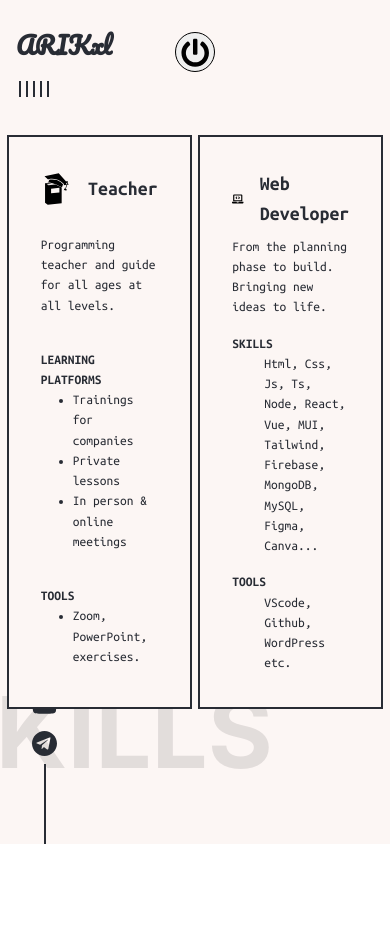
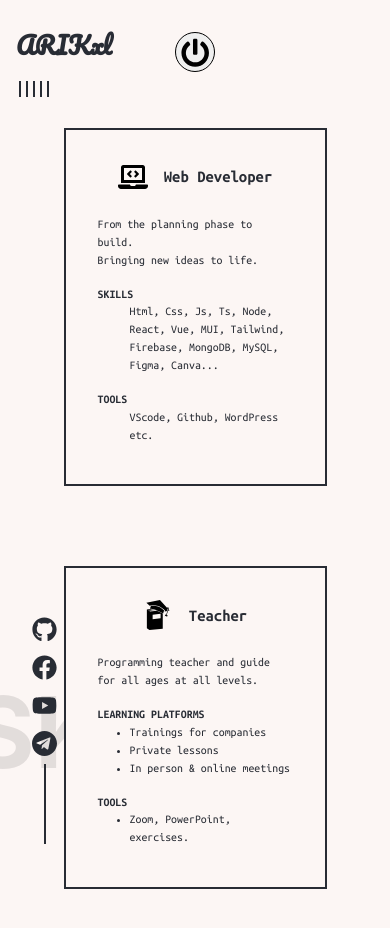
Before and after one commit to arikxl/showtime, a React (Create React App) app: page /skills in a window 390 px wide. Shown: the top 928 px of the page. Before the commit the page ends 844 px from the top, so only its background shows below. Built offline with nearby package versions, Linux system fonts and the light colour scheme.

Commit message:
responsive skills page

```diff
--- a/src/pages/SkillsPage.jsx
+++ b/src/pages/SkillsPage.jsx
@@ -1,13 +1,14 @@
-import React from 'react';
+import React, { lazy } from 'react';
 import styled, { ThemeProvider } from 'styled-components';
 
-import Logo from '../components/Logo';
-import BigTitle from '../components/BigTitle';
-import PowerButton from '../components/PowerButton';
-import SocialIcons from '../components/SocialIcons';
-import BlogParticle from '../components/BlogParticle';
-import { lightTheme } from '../style/Themes';
 import { Develope, Education } from '../components/AllSvg';
+import { lightTheme, mediaQueries } from '../style/Themes';
+
+const Logo = lazy(() => import('../components/Logo'));
+const BigTitle = lazy(() => import('../components/BigTitle'));
+const SocialIcons = lazy(() => import('../components/SocialIcons'));
+const PowerButton = lazy(() => import('../components/PowerButton'));
+const BlogParticle = lazy(() => import('../components/BlogParticle'));
 
 const Main = styled.main`
   background-color:${props => props.theme.body};
@@ -17,6 +18,22 @@ const Main = styled.main`
   display: flex;
   justify-content: space-evenly;
   align-items: center;
+
+  ${mediaQueries(50)`
+    flex-direction:column-reverse;
+    padding:8rem 0;
+    height:auto;
+
+    &>*:nth-child(5){
+      margin-top:5rem;
+    }
+  `};
+
+  ${mediaQueries(30)`
+    &>*:nth-child(5){
+      margin-bottom:4rem;
+    }
+  `};
 `;
 
 const Box = styled.section`
@@ -39,6 +56,15 @@ const Box = styled.section`
     color:${props => props.theme.body};
     background-color: ${props => props.theme.text};
   }
+
+  ${mediaQueries(60)`
+     height: 55vh;
+  `};
+
+  ${mediaQueries(50)`
+    width: 50vw;
+    height: max-content;
+  `};
 `;
 
 const Title = styled.h2`
@@ -47,12 +73,32 @@ const Title = styled.h2`
   align-items: center;
   font-size: calc(1em + 1vw);
 
-    ${Box}:hover &{
+  ${Box}:hover &{
     fill: ${props => props.theme.body};
   }
   &>*:first-child{
     margin-right: 1rem;
   }
+
+  ${mediaQueries(60)`
+    font-size:calc(0.8em + 1vw);
+  `};
+
+  ${mediaQueries(50)`
+    font-size:calc(1em + 2vw);
+    margin-bottom:1rem;
+  `};
+
+  ${mediaQueries(30)`
+    font-size:calc(1em + 1vw);
+  `};
+  ${mediaQueries(25)`
+    font-size:calc(0.8em + 1vw);
+    svg{
+      width:30px;
+      height:30px;
+    }
+  `};
 `;
 
 const Description = styled.div`
@@ -72,6 +118,18 @@ const Description = styled.div`
     color:${props => props.theme.body};
     background-color: ${props => props.theme.text};
   }
+
+  ${mediaQueries(50)`
+    font-size: calc(0.8em + 1vw);
+  `};
+
+  ${mediaQueries(30)`
+    font-size:calc(0.7em + 1vw);
+  `};
+
+  ${mediaQueries(25)`
+    font-size:calc(0.5em + 1vw);
+  `};
 `;
 
 const SkillsPage = () => {
@@ -124,7 +182,7 @@ const SkillsPage = () => {
             <p>VScode, Github, WordPress etc.</p>
           </Description>
         </Box>
-        <BigTitle text="SKILLS" top="80%" right="30%" />
+        <BigTitle text="SKILLS" top="80%" right="20%" />
       </Main>
     </ThemeProvider>
   )
```
